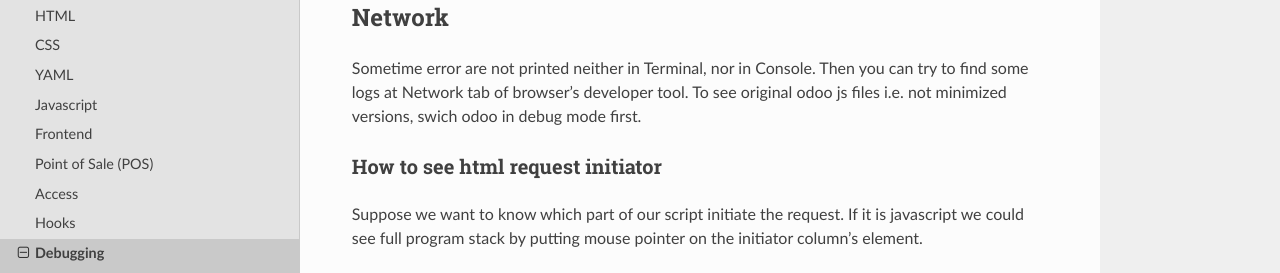
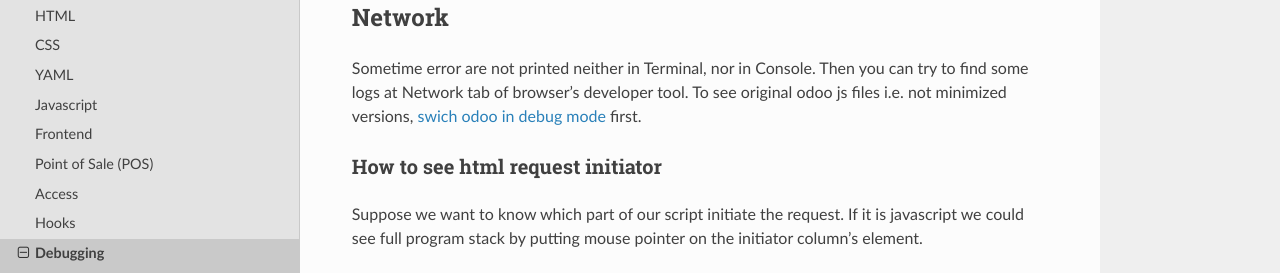
Before and after one commit to itpp-labs/odoo-development, a Sphinx documentation site: the page built from docs/dev/debug/logs.rst, in a window 1280 px wide and 900 px high, scrolled down 1026 px. Shown: the part 199-472 px from the top of the window. Built offline with Sphinx 7.4.7 and the Read the Docs theme 2.0.0, drawn with Linux system fonts in a browser that asks for light colours; pages that are not in the unit, such as notebooks, are missing from menus; part of the change alters nothing that is shown.

```diff
--- a/docs/dev/debug/logs.rst
+++ b/docs/dev/debug/logs.rst
@@ -49,7 +49,7 @@ Network
 -------
 
 Sometime error are not printed neither in Terminal, nor in Console. Then you can try to find some logs at Network tab of browser's developer tool.
-To see original odoo js files i.e. not minimized versions, swich odoo in debug mode first.
+To see original odoo js files i.e. not minimized versions, :doc:`swich odoo in debug mode</odoo/usage/debug-mode>` first.
 
 How to see html request initiator
 ^^^^^^^^^^^^^^^^^^^^^^^^^^^^^^^^^
```
